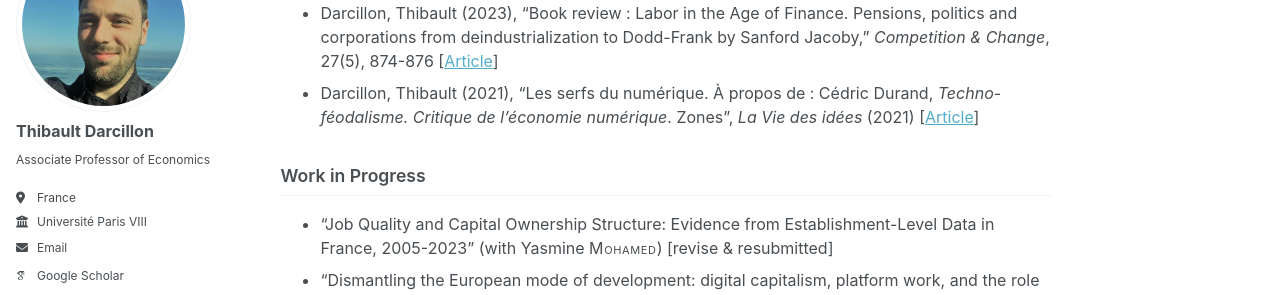
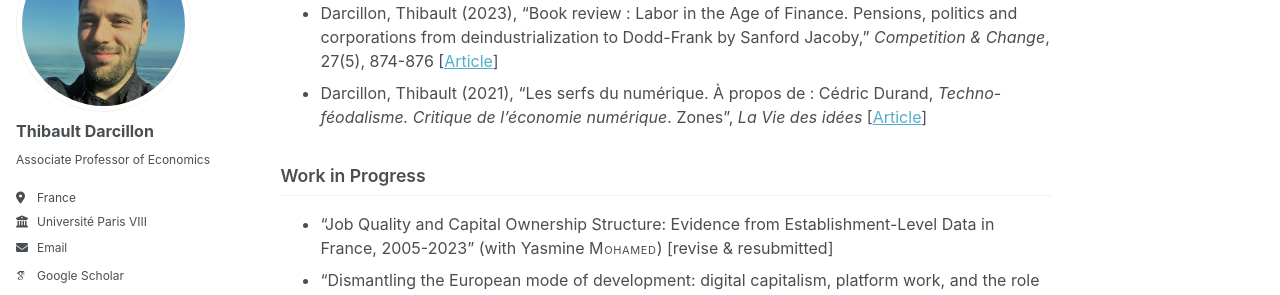
Before and after one commit to thibaultdarcillon/thibaultdarcillon.github.io, a Jekyll site: the page built from _pages/research.md, in a window 1280 px wide and 900 px high, scrolled down 1536 px. Shown: the part 153-448 px from the top of the window. Built offline with Jekyll 4.4.1, drawn with Linux system fonts in a browser that asks for light colours; some web fonts are replaced; a script bundle is joined from its source files by our own code; library files that are not in the unit come from our copies.

Commit message:
Update Research page .

```diff
--- a/_pages/research.md
+++ b/_pages/research.md
@@ -32,7 +32,7 @@ author_profile: true
 
 - Darcillon, Thibault (2023), "De la diffusion des idées à l'adoption de réformes néolibérales : la France fait-elle vraiment exception ?", *Revue Française de Socio-Economie*, 31(2), 271-278 [[Article](https://shs.cairn.info/revue-francaise-de-socio-economie-2023-2-page-271?lang=fr)]
 - Darcillon, Thibault (2023), "Book review : Labor in the Age of Finance. Pensions, politics and corporations from deindustrialization to Dodd-Frank by Sanford Jacoby," *Competition & Change*, 27(5), 874-876 [[Article](https://journals.sagepub.com/doi/10.1177/10245294221146218)]
-- Darcillon, Thibault (2021), "Les serfs du numérique. À propos de : Cédric Durand, *Techno-féodalisme. Critique de l’économie numérique*. Zones", *La Vie des idées* (2021) [[Article](https://laviedesidees.fr/Durand-Techno-feodalisme)]
+- Darcillon, Thibault (2021), "Les serfs du numérique. À propos de : Cédric Durand, *Techno-féodalisme. Critique de l’économie numérique*. Zones", *La Vie des idées* [[Article](https://laviedesidees.fr/Durand-Techno-feodalisme)]
 
 ## Work in Progress
 
```
